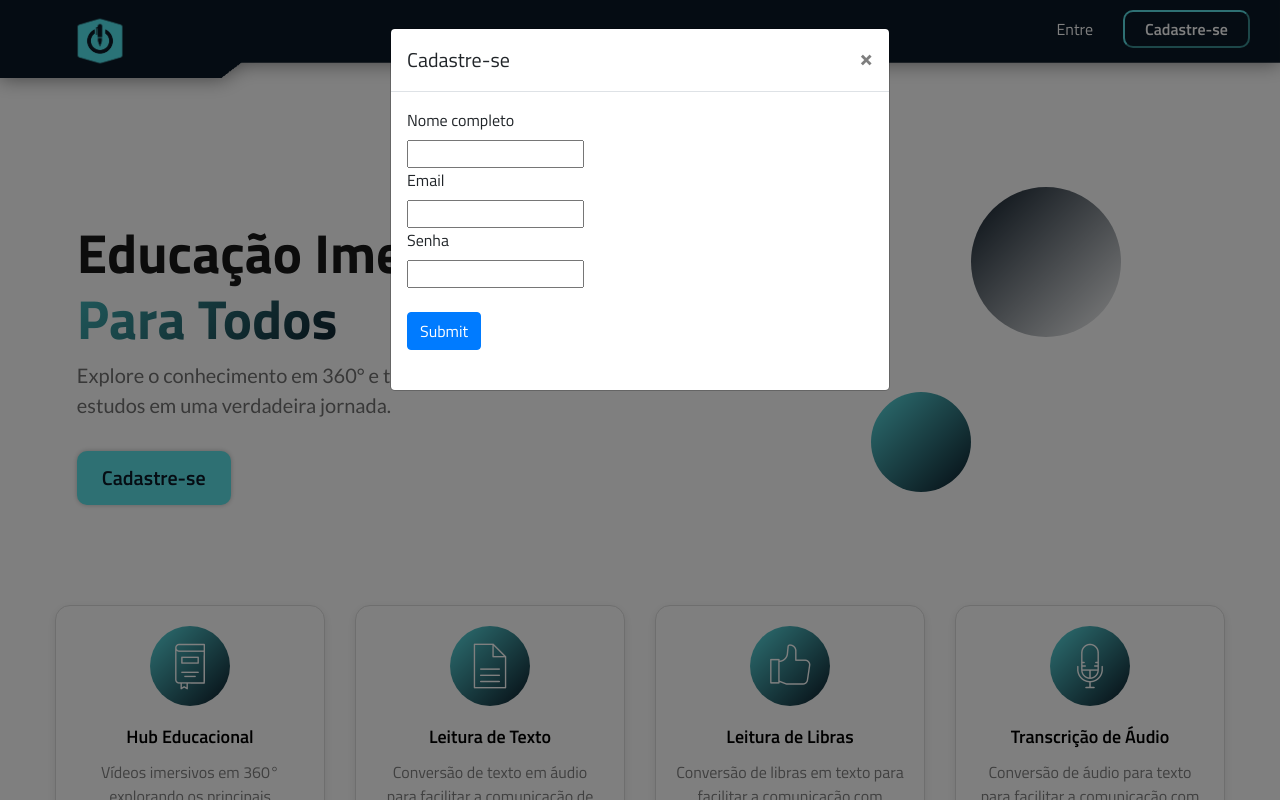
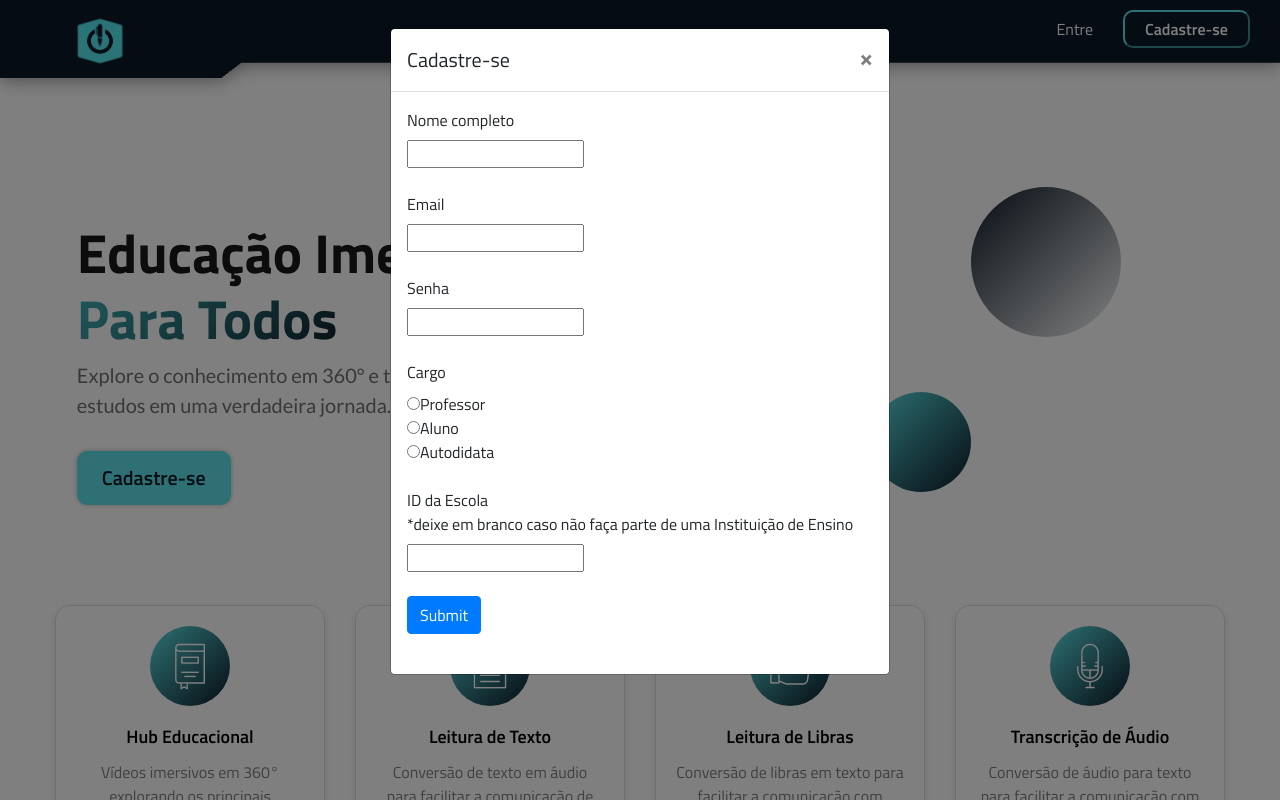
Before and after one commit to joaocidade/Projeto-PP, a PHP site: page / in a window 1280 px wide, after a click on "Cadastre-se". Run offline with PHP 8.4, Linux system fonts and the light colour scheme.

Commit message:
+ professor e autodidata na DB

```diff
--- a/Hub/controller.php
+++ b/Hub/controller.php
@@ -54,12 +54,6 @@ $atulizador = date('YmdHis').rand(0,99999999999);
                 <a onclick="carregar('hubLibras.php')">
                     <span class="icon"><i class="bi bi-hand-index"></i></span>
                     <span class="txt">Libras</span>
-                </a>
-            </li>
-            <li class="itemmenu">
-                <a onclick="carregar('hubVR.php')">
-                    <span class="icon"><i class="bi bi-badge-vr"></i></span>
-                    <span class="txt">VR</span>
                 </a>
             </li>
             <li class="itemmenu logout">
--- a/Hub/hubInicial.php
+++ b/Hub/hubInicial.php
@@ -2,8 +2,10 @@
 include_once '../Incluir/conexao.php';
 include_once '../Incluir/protect.php';
 
+$id_escola = $_SESSION['id_escola'];
+
 //comando de SQL para executar
-$sql = "SELECT * FROM alunos";
+$sql = "SELECT * FROM alunos WHERE EscolaID = $id_escola";
 
 //executa e retorna os dados
 $resultado = mysqli_query($conn,$sql);
--- a/index.php
+++ b/index.php
@@ -24,7 +24,12 @@ if(isset($_POST['cadastro'])){
     $nome = $conn->real_escape_string($_POST['nome']);
     $email = $conn->real_escape_string($_POST['email']);
     $senha = $_POST['senha'];
-
+    $cargo = $_POST['cargo'];
+    if (empty($_POST['id_escola'])){
+      $id_escola = 0;
+    } else{
+      $id_escola = $_POST['id_escola'];
+    }
     $senhaHash = password_hash($senha, PASSWORD_DEFAULT);
 
     $sql_code = "SELECT * FROM alunos WHERE email = '$email'";
@@ -33,7 +38,7 @@ if(isset($_POST['cadastro'])){
     if ($sql_query->num_rows == 1){
       echo "Este email já está associado a uma conta.";
     } else {
-      $insert = "INSERT INTO alunos (Nome, Email, Senha) VALUES ('$nome', '$email', '$senhaHash')";
+      $insert = "INSERT INTO $cargo (Nome, Email, Senha, EscolaID) VALUES ('$nome', '$email', '$senhaHash', '$id_escola')";
 
       if ($conn->query($insert) === TRUE) {
         $id = $conn->insert_id;
@@ -44,6 +49,7 @@ if(isset($_POST['cadastro'])){
 
         $_SESSION['id'] = $id;
         $_SESSION['nome'] = $nome;
+        $_SESSION['id_escola'] = $id_escola;
 
         header('Location: ./Hub/controller.php');
         exit;
@@ -144,14 +150,24 @@ $atulizador = date('YmdHis').rand(0,99999999999);
                 <div class="inputBox">
                   <label for="nome">Nome completo</label><br>
                   <input type="text" name="nome" id="nome" class="inputUser" required>
-                </div>
+                </div><br>
                 <div class="inputBox">
                   <label for="email">Email</label><br>
                   <input type="text" name="email" id="email" class="inputUser" required>
-                </div>
+                </div><br>
                 <div class="inputBox">
                   <label for="senha">Senha</label><br>
                   <input type="password" name="senha" id="senha" class="inputUser" required>
+                </div><br>
+                <div class="inputBox">
+                  <label for="cargo">Cargo</label><br>
+                  <input type="radio" name="cargo" value="professores" required>Professor<br>
+                  <input type="radio" name="cargo" value="alunos" required>Aluno<br>
+                  <input type="radio" name="cargo" value="autodidatas" required>Autodidata
+                </div><br>
+                <div class="inputBox">
+                  <label for="id_escola">ID da Escola <br>*deixe em branco caso não faça parte de uma Instituição de Ensino</label>
+                  <input type="number" name="id_escola">
                 </div><br>
                 <input type="submit" name="cadastro" id="cadastro" class="btn btn-primary">
               </form><br>
@@ -236,7 +252,7 @@ $atulizador = date('YmdHis').rand(0,99999999999);
       </div>
 
       <div id="div_cadastro">
-        <H1>Comece agora e garanta acesso imediato a todos os recursos para você ou para seus alunos</H1>
+        <H1>Comece agora e garanta acesso imediato a todos os recursos para você ou para seus alunos</H1><br>
         <button type="button" data-toggle="modal" data-target="#cadastroModal" id="cadastro_cadastro">Cadastre-se</button>
       </div>
     </main>
--- a/styleInicio.css
+++ b/styleInicio.css
@@ -273,7 +273,8 @@ main #funcionalidades h5 {
 
 /*CADASTRO*/
 #div_cadastro{
-    display: block;
+    display: flex;
+    flex-direction: column;
     float: left;
     width: 100%;
     height: 320px;
@@ -304,7 +305,6 @@ main #funcionalidades h5 {
     border-radius: 10px;
     transition: all 0.2s ease;
     font-weight: 600;
-    margin-top: 15px;
     font-size: 20px;
     color: #0b1926;
     box-shadow: 0 0 5px rgba(0, 0, 0, 0.250);
```
Also changed, not shown: Hub/hubVR.php (deleted, +0 -25 lines).
